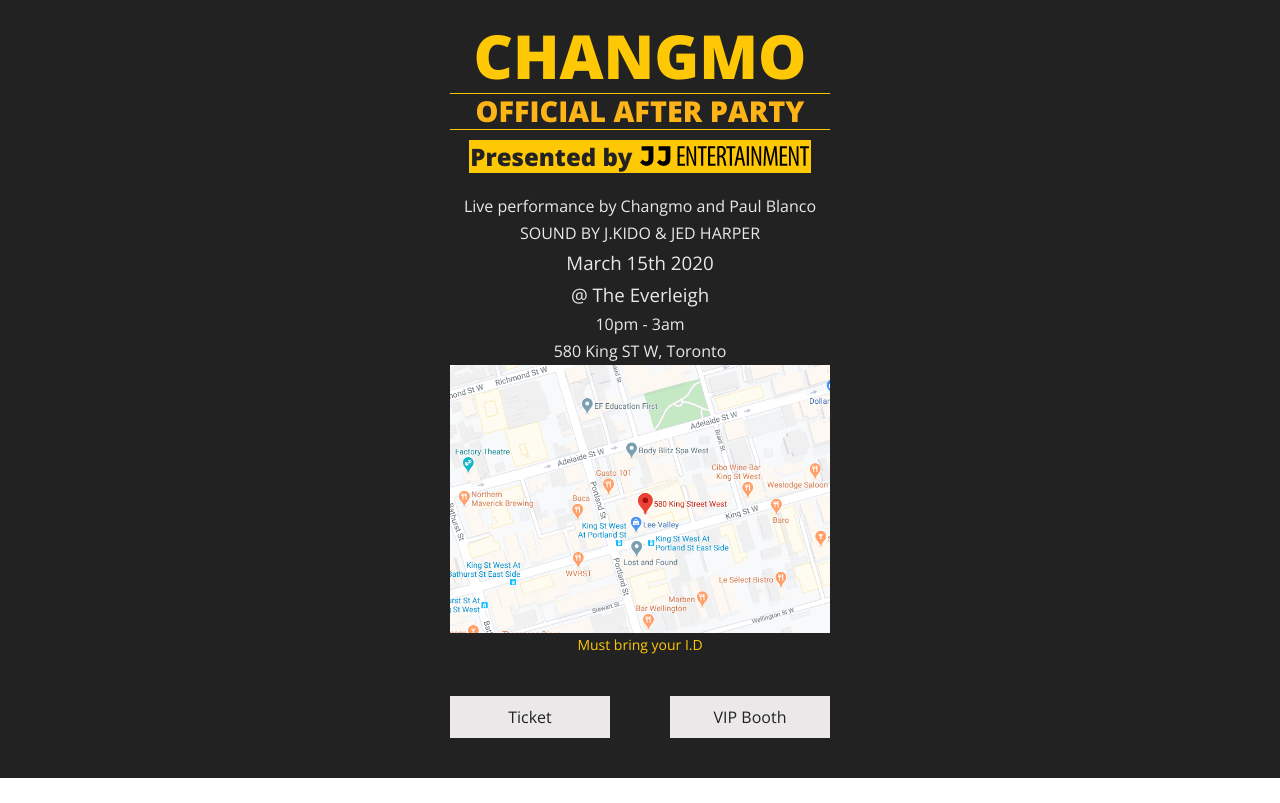
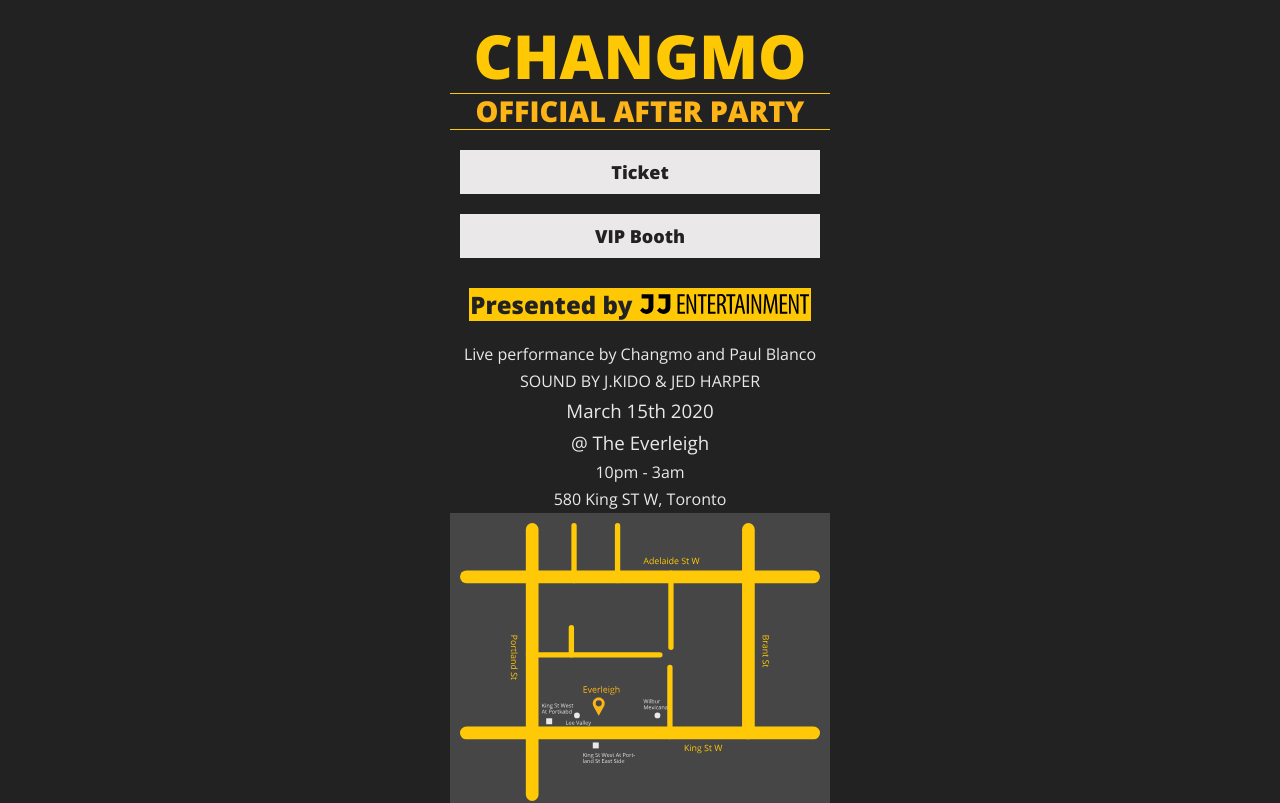
Before and after one commit to vancityjun/jj-ent, a React (Create React App) app: page / in a window 1280 px wide. Shown: the part 820-1623 px from the top of the page. Built offline with nearby package versions, Linux system fonts and the light colour scheme.

Commit message:
add scrollToTop for router, changed minimap

```diff
--- a/src/App.js
+++ b/src/App.js
@@ -1,6 +1,6 @@
 import React from "react";
 import "./App.scss";
-import { BrowserRouter } from "react-router-dom";
+import { BrowserRouter, Router } from "react-router-dom";
 import Nav from "./components/Nav";
 
 import AppRoutes from "./routes";
@@ -8,7 +8,7 @@
 function App() {
   return (
     <div className="App">
-      <BrowserRouter>
+      <BrowserRouter onUpdate={() => window.scrollTo(0, 0)}>
         <Nav />
         <AppRoutes></AppRoutes>
       </BrowserRouter>
--- a/src/App.scss
+++ b/src/App.scss
@@ -88,6 +88,8 @@
 }
 .miniMap {
   line-height: 0;
+  background: #464646;
+  padding: 10px;
   // margin-top: 10px;
 }
 .small {
@@ -217,7 +219,8 @@
 .interaction {
   display: flex;
   justify-content: space-between;
-  margin: 40px auto;
+  flex-direction: column;
+  margin: 0px auto 20px;
 }
 
 .btn {
@@ -225,7 +228,10 @@
   color: #222;
   padding: 10px 15px;
   transition: 0.3s;
-  width: calc(50% - 30px);
+  width: 100%;
+  margin-top: 20px;
+  font-size: 18px;
+  font-weight: 600;
   &:hover {
     background: rgba(234, 232, 233, 0.8);
   }
--- a/src/Pages/Home.js
+++ b/src/Pages/Home.js
@@ -10,7 +10,6 @@
     <div>
       <Header />
       <Info />
-      <Interaction />
       <Footer />
     </div>
   );
--- a/src/components/Info.js
+++ b/src/components/Info.js
@@ -1,4 +1,5 @@
 import React from "react";
+import Interaction from "./Interaction";
 
 const Info = () => {
   return (
@@ -7,6 +8,7 @@
         <h1 className="title">Changmo</h1>
         <h3 className="subtitle">Official After Party</h3>
       </div>
+      <Interaction />
       <h3 className="guestName">
         Presented by&nbsp;
         <img
@@ -23,9 +25,9 @@
         <span>10pm - 3am</span>
         <span>580 King ST W, Toronto</span>
         <span className="miniMap">
-          <img src={require("../images/minimap.png")} alt="" />
+          <img src={require("../images/minimap.svg")} alt="" />
         </span>
-        <span className="small">Must bring your I.D</span>
+        <span className="small">Must bring your I.D +19 event</span>
       </div>
     </div>
   );
--- a/src/routes/index.js
+++ b/src/routes/index.js
@@ -3,14 +3,17 @@
 import Home from "../Pages/Home";
 import Ticket from "../Pages/Ticket";
 import VipBooth from "../Pages/VipBooth";
+import ScrollToTop from "../util/ScrollToTop";
 
 export default () => {
   return (
     <Fragment>
       <Switch>
-        <Route exact path="/" component={Home} />
-        <Route exact path="/ticket" component={Ticket} />
-        <Route exact path="/vip-booth" component={VipBooth} />
+        <ScrollToTop>
+          <Route exact path="/" component={Home} />
+          <Route exact path="/ticket" component={Ticket} />
+          <Route exact path="/vip-booth" component={VipBooth} />
+        </ScrollToTop>
       </Switch>
     </Fragment>
   );
--- /dev/null
+++ b/src/util/ScrollToTop.js
@@ -0,0 +1,11 @@
+import React, { useEffect } from "react";
+import { withRouter } from "react-router";
+
+const ScrollToTop = ({ location: { pathname }, children }) => {
+  useEffect(() => {
+    window.scrollTo(0, 0);
+  }, [pathname]);
+  return children;
+};
+
+export default withRouter(ScrollToTop);
```
Also changed, not shown: src/images/minimap.svg (added).
